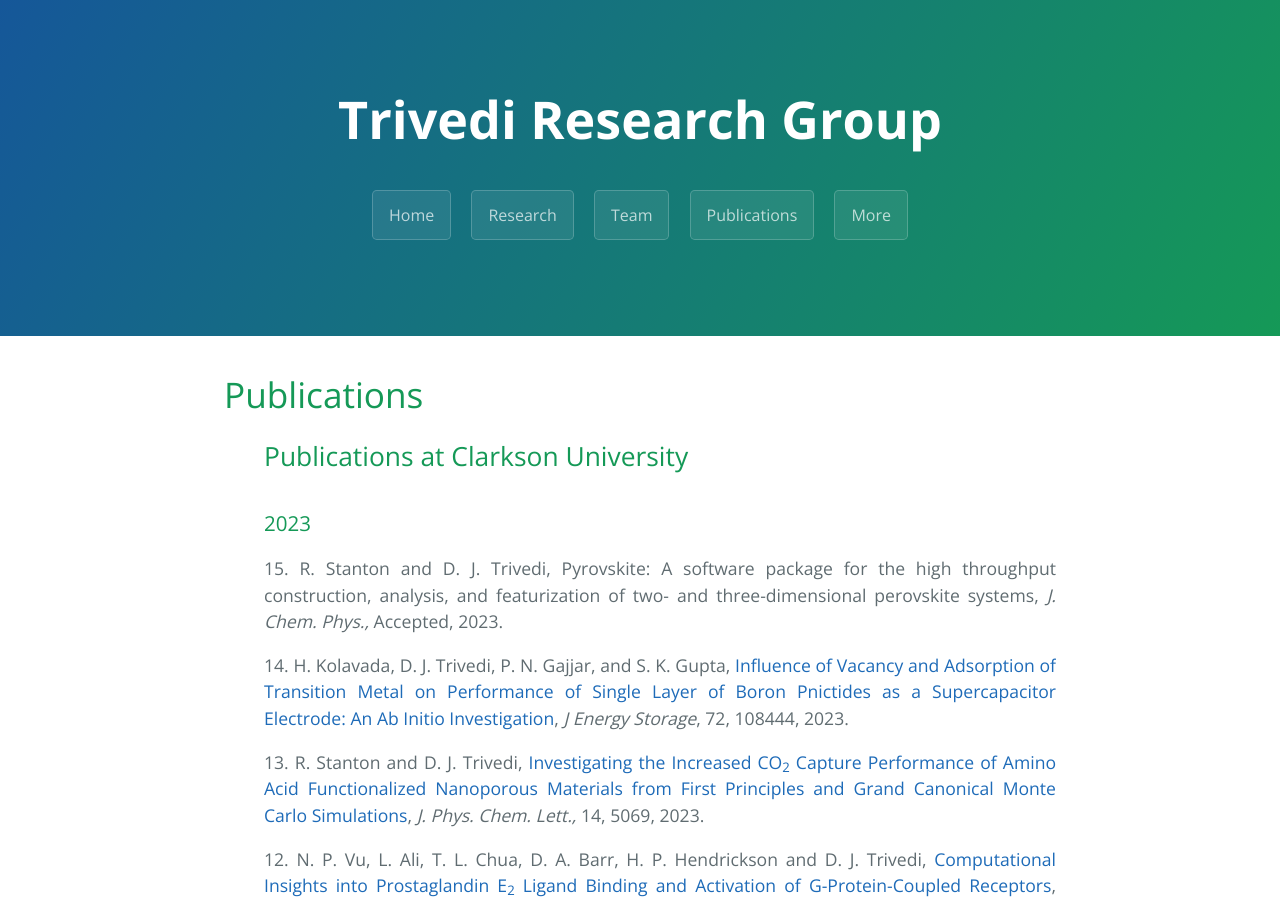
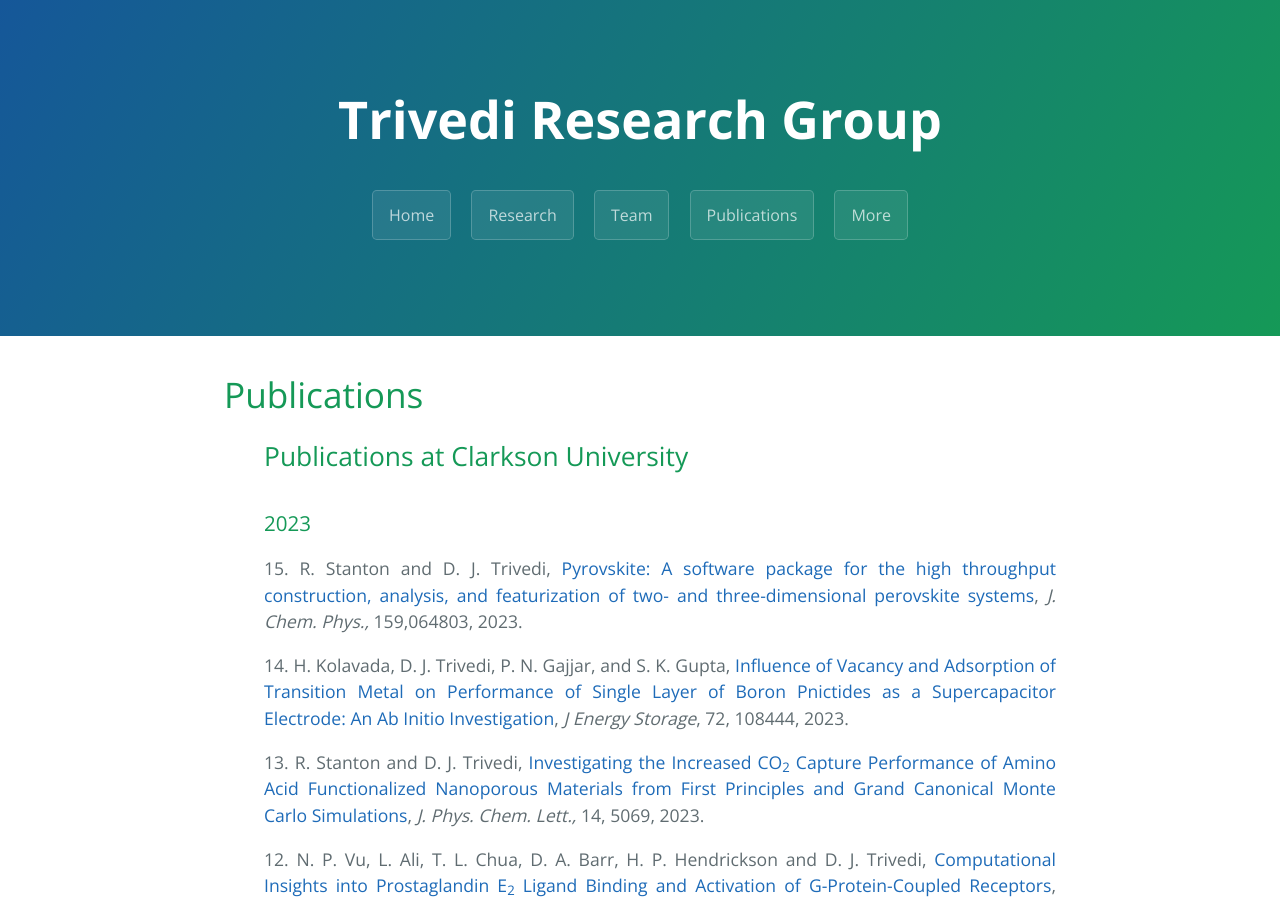
Before and after one commit to dharatrivedi/dharatrivedi.github.io, a Jekyll site: the page built from publication.html, in a window 1280 px wide and 900 px high. Built offline with Jekyll 4.4.1, drawn with Linux system fonts in a browser that asks for light colours.

Commit message:
Update publication.html

```diff
--- a/publication.html
+++ b/publication.html
@@ -8,7 +8,7 @@ title: {{ site.name }}
   <ul class="clearfix" style="text-align:justify">
     <h2>Publications at Clarkson University</h2>
     <h3>2023</h3>
-     15. R. Stanton and D. J. Trivedi, Pyrovskite: A software package for the high throughput construction, analysis, and featurization of two- and three-dimensional perovskite systems, <i> J. Chem. Phys.,</i> Accepted, 2023.
+     15. R. Stanton and D. J. Trivedi, <a href="https://doi.org/10.1063/5.0159407">Pyrovskite: A software package for the high throughput construction, analysis, and featurization of two- and three-dimensional perovskite systems</a>, <i> J. Chem. Phys.,</i> 159,064803, 2023.
           <p> </p>
      14. H. Kolavada, D. J. Trivedi, P. N. Gajjar, and S. K. Gupta,<a href="https://www.sciencedirect.com/science/article/pii/S2352152X23018418"> Influence of Vacancy and Adsorption of Transition Metal on Performance of Single Layer of Boron Pnictides as a Supercapacitor Electrode: An Ab Initio Investigation</a>, <i> J Energy Storage</i>, 72, 108444, 2023.
           <p> </p>
```
